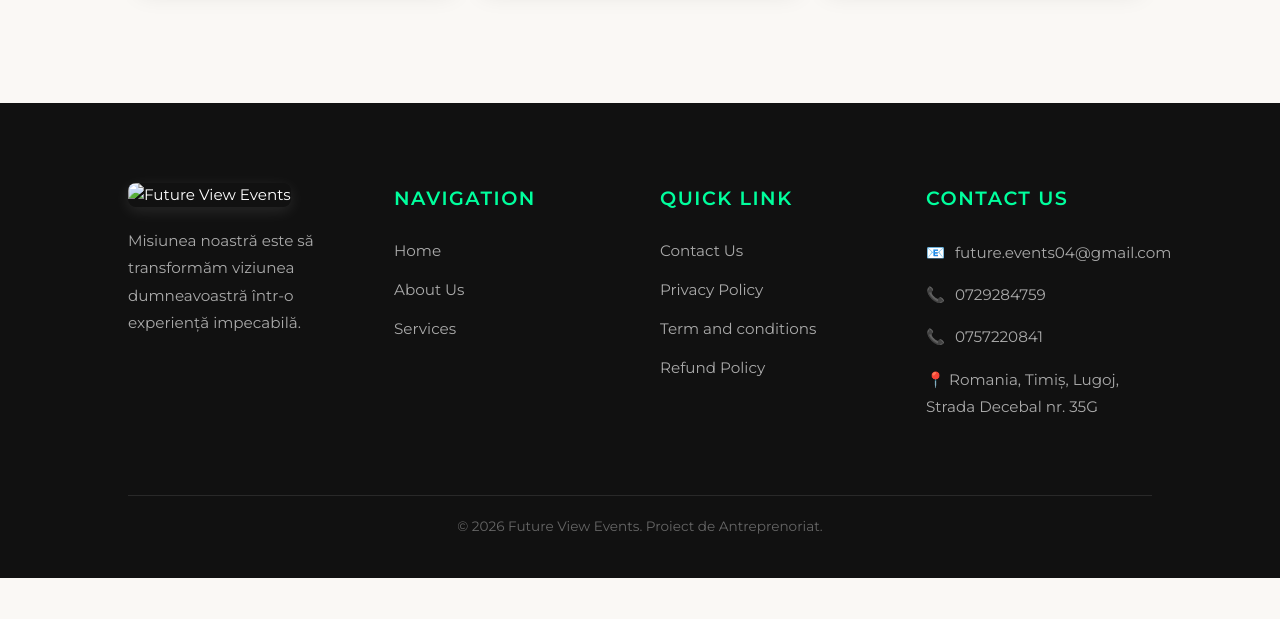
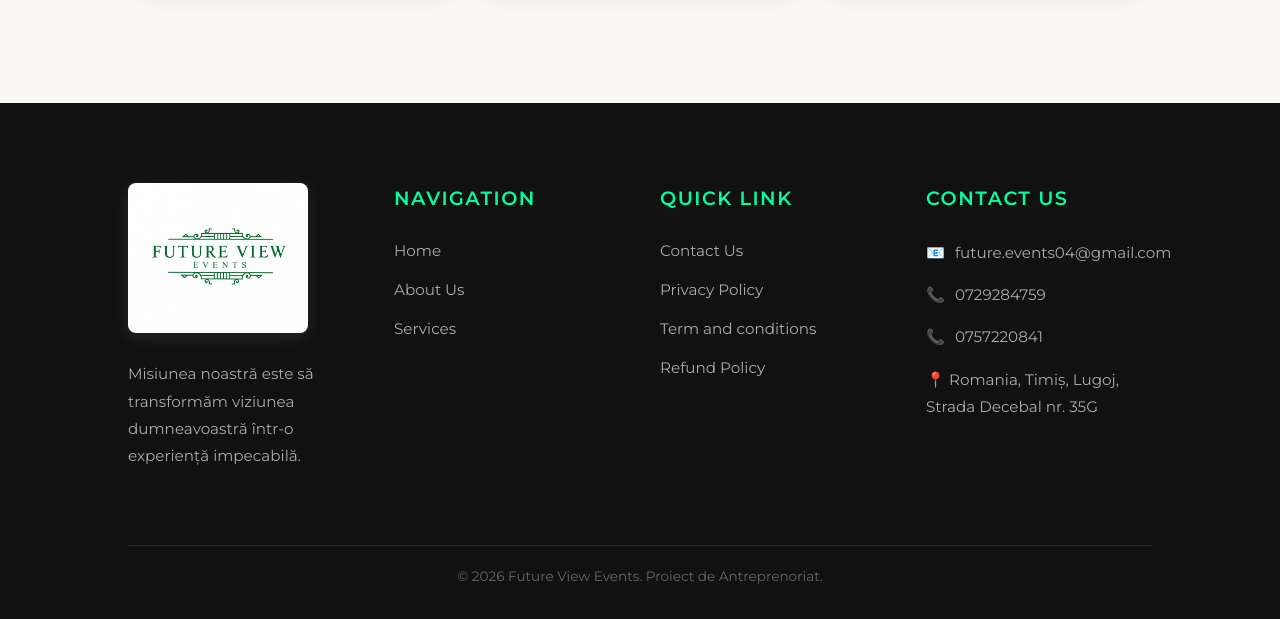
Before and after one commit to Dannydm112/site-forfun, a plain HTML site: page index.html in a window 1280 px wide. Shown: the part 3760-4379 px from the top of the page. Before the commit the page ends 4338 px from the top, so only its background shows below. Drawn offline with Linux system fonts and the light colour scheme.

Commit message:
Update index.html

```diff
--- a/index.html
+++ b/index.html
@@ -120,7 +120,7 @@
     <div class="footer-container">
         <!-- Coloana 1: Brand -->
         <div class="footer-col">
-            <img src="logo.jpg" alt="Future View Events" class="footer-logo-img">
+            <img src="logo.jpeg" alt="Future View Events" class="footer-logo-img">
             <p>Misiunea noastră este să transformăm viziunea dumneavoastră într-o experiență impecabilă.</p>
         </div>
 
```
